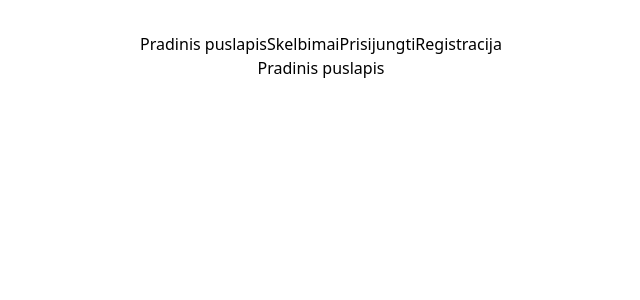
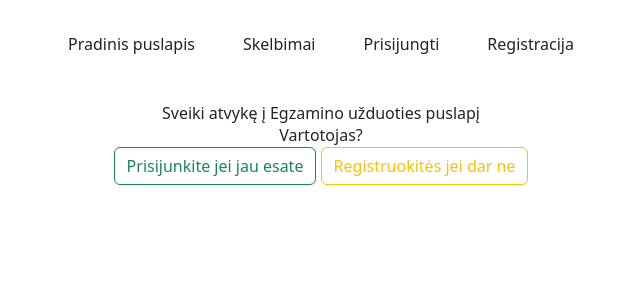
Before and after one commit to D0mazo/JS-Egzamino, a React (Vite) app in the folder frontend/: page / in a window 1280 px wide. Shown: the top 300 px of the page, without its empty margins (319-959 px from the left). Built offline with nearby package versions, Linux system fonts and the light colour scheme.

Commit message:
home page adaptacija

```diff
--- a/frontend/src/pages/HomePage.jsx
+++ b/frontend/src/pages/HomePage.jsx
@@ -1,9 +1,18 @@
+import React from 'react';
+import Button from 'react-bootstrap/Button';
+import 'bootstrap/dist/css/bootstrap.min.css';
+
 
 export default function HomePage() {
 
-    return (
-        <div className="container mx-auto mt-5">
-            <h1 className='text-4xl'>Pradinis puslapis</h1>
-        </div>
-    );
+  return (
+    <div className="container mx-auto mt-5">
+      <h1 className="text-4xl">Sveiki atvykę į Egzamino užduoties puslapį</h1>
+      <p>Vartotojas?</p>
+      <Button variant="outline-success" href="/login">
+        Prisijunkite jei jau esate
+      </Button>{' '}
+      <Button variant="outline-warning" href="/register">Registruokitės jei dar ne</Button>{' '}
+    </div>
+  );
 }
--- a/frontend/src/pages/auth/LoginPage.jsx
+++ b/frontend/src/pages/auth/LoginPage.jsx
@@ -13,8 +13,8 @@ export default function LoginPage() {
 
     const formik = useFormik({
         initialValues: {
-            email: 'vaidotass@gmail.com',
-            password: 'labaisunkusslaptazodis'
+            email: 'admin@admin.lt',
+            password: 'admin'
         },
         validationSchema: Yup.object({
             email: Yup.string().email().min(3).max(128).required(),
--- a/frontend/src/pages/student/ListPage.jsx
+++ b/frontend/src/pages/student/ListPage.jsx
@@ -41,7 +41,7 @@ export default function ListingPage() {
 
   return (
     <div className="container mx-auto p-4">
-      <h1 className="text-4xl">Listings</h1>
+      <h1 className="text-4xl">Skelbimai</h1>
 
       <div className="mt-5">
         <input
@@ -62,7 +62,7 @@ export default function ListingPage() {
               <th className="px-4 py-2">Category</th>
               <th className="px-4 py-2">Description</th>
               <th className="px-4 py-2">Price</th>
-              <th className="px-4 py-2">URL</th>
+              <th className="px-4 py-2">IMG</th>
               <th className="px-4 py-2"></th>
             </tr>
           </thead>
```
Also changed, not shown: 1 other file (tests, documents, lock files or other folders).
